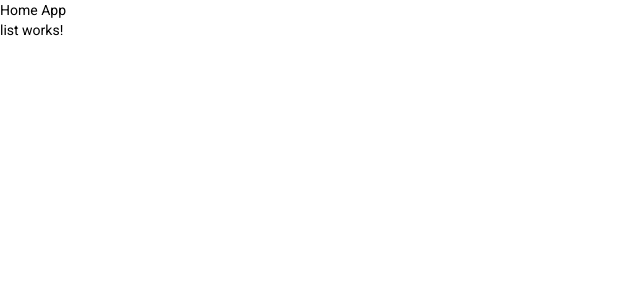
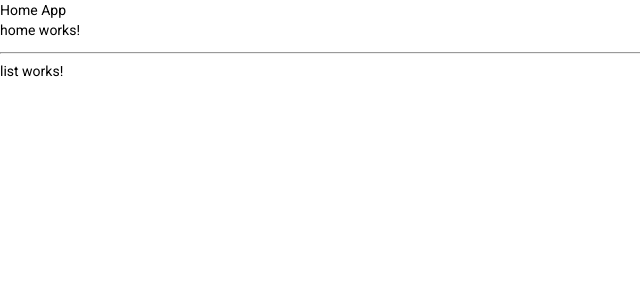
Before and after one commit to davidgranados/bcp, an Angular app: page /heroes/list in a window 1280 px wide. Shown: the top 300 px of the page, without its empty margins (0-640 px from the left). Built offline with nearby package versions, Linux system fonts and the light colour scheme.

Commit message:
s12c176: Mostrar rutas hijas

```diff
--- a/src/app/heroes/heroes-routing.module.ts
+++ b/src/app/heroes/heroes-routing.module.ts
@@ -5,10 +5,12 @@
 import {AddComponent} from "./pages/add/add.component";
 import {SearchComponent} from "./pages/search/search.component";
 import {HeroComponent} from "./pages/hero/hero.component";
+import {HomeComponent} from "./pages/home/home.component";
 
 const routes: Routes = [
   {
     path: '',
+    component: HomeComponent,
     children: [
       {
         path: 'list',
--- a/src/app/heroes/pages/home/home.component.html
+++ b/src/app/heroes/pages/home/home.component.html
@@ -1 +1,3 @@
 <p>home works!</p>
+<hr>
+<router-outlet></router-outlet>
```
